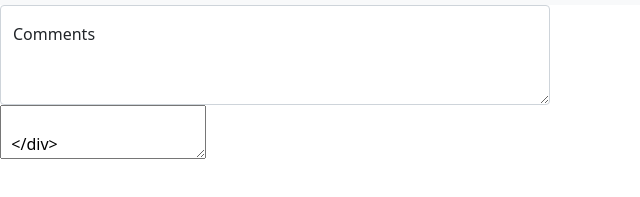
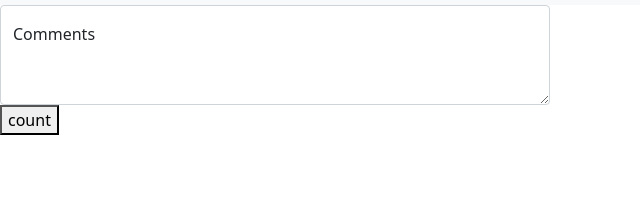
Before and after one commit to aashimawadhwa/Js-projects, a plain HTML site: page word counter/index.html in a window 1280 px wide. Shown: the part 51-248 px from the top of the page, without its empty margins (0-640 px from the left). Drawn offline with nearby package versions, Linux system fonts and the light colour scheme.

Commit message:
word counter

```diff
--- a/word counter/index.html
+++ b/word counter/index.html
@@ -20,12 +20,17 @@
   <div class="form-floating">
     <textarea class="form-control" placeholder="Leave a comment here" id="Textarea" style="height: 100px; width: 550px"></textarea>
     <label for="Textarea">Comments</label>
-    <textarea id="myTextarea">
+    <button type="button" onclick="functioncount()">count</button>
+
 
   </div>
   <script>
+      function functioncount() {
        var x = document.getElementById("myTextarea")
        var xCount = x.length;
+       alert("you have written"+xCount+characters)
+      }
+
 
   </script>
 
```
